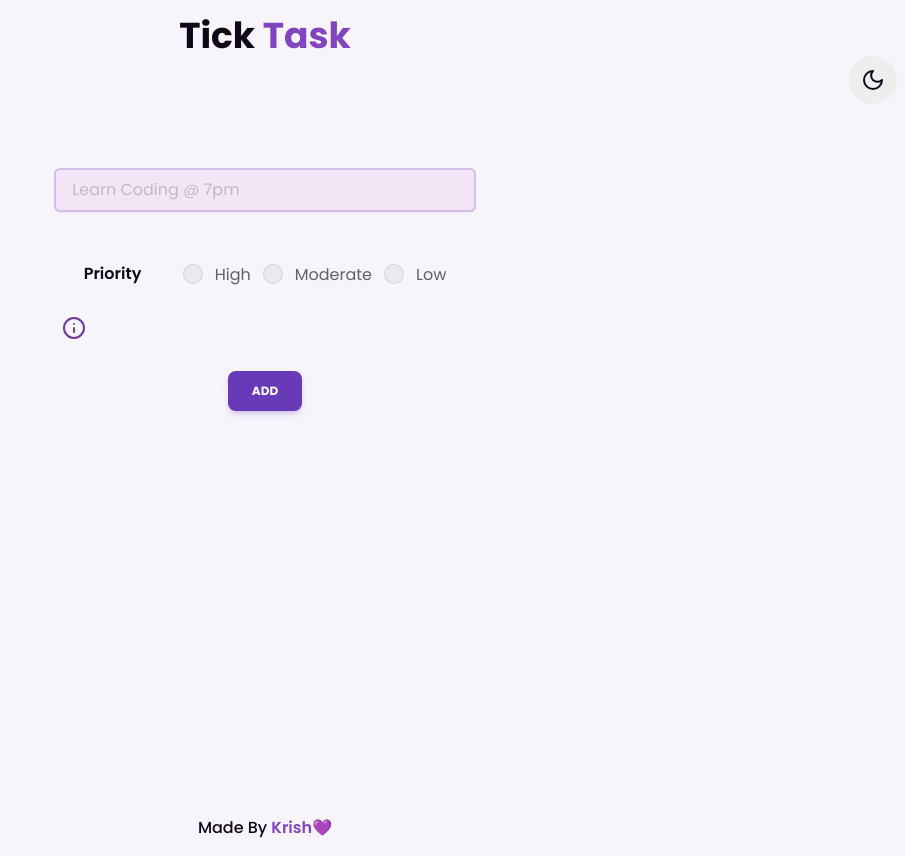
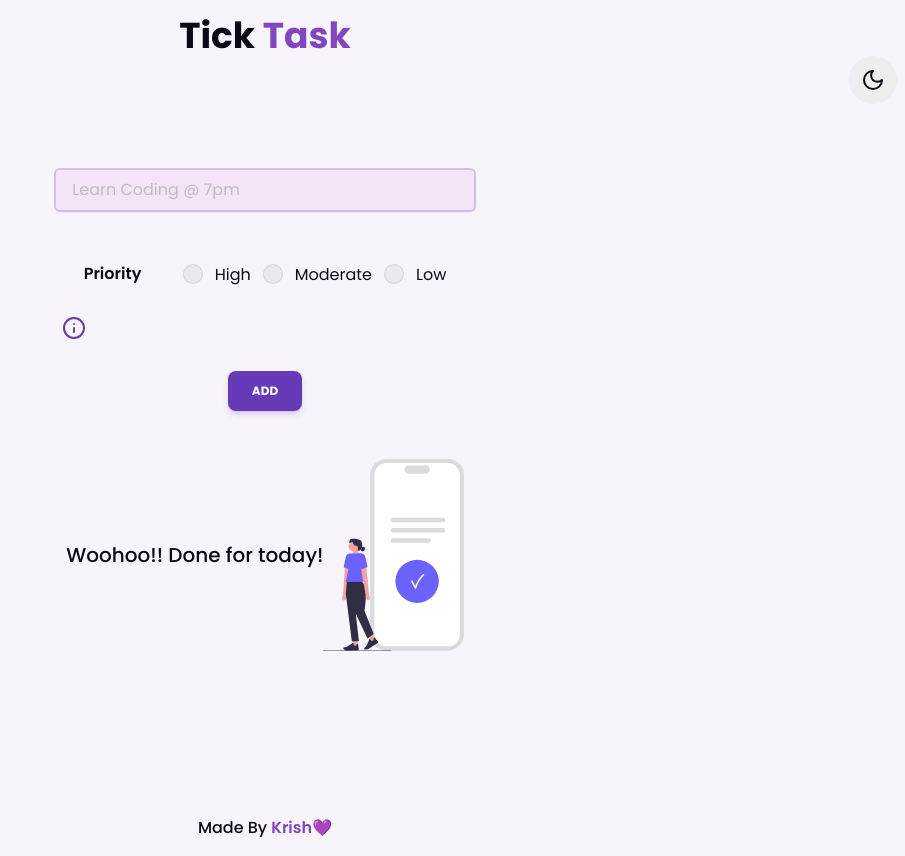
Before and after one commit to Krishrx/tick-task, a React (Vite) app: page / in a window 1280 px wide. Shown: the whole page, without its empty margins (375-1280 px from the left). Built offline with nearby package versions, Linux system fonts and the light colour scheme.

Commit message:
added svg and done some changes

```diff
--- a/src/components/Header.jsx
+++ b/src/components/Header.jsx
@@ -11,7 +11,7 @@ function Header() {
   return (
     <header className="flex flex-col justify-center items-center px-2 py-4">
           <h1></h1>
-          <h1 className="font-bold text-4xl">Tick <span className={`${isDark?'text-darkPrimary':'text-primary'}`}>Task</span></h1>
+          <h1 className="font-bold text-4xl cursor-pointer"><a href="https://tick-task-krishrx.vercel.app/">Tick <span className={`${isDark?'text-darkPrimary':'text-primary'}`}>Task</span></a></h1>
           <Tooltip
             content="Dark/Light Theme"
             animate={{
--- a/src/components/TaskFields.jsx
+++ b/src/components/TaskFields.jsx
@@ -117,13 +117,13 @@ function TaskFields() {
 
             <div className='flex flex-col md:flex-row'>
               <Radio name="priority" value="High" id="High" checked={taskFields.priority === "High"} onChange={handleChange} ripple={true} color='red' className={`p-0 transition-all hover:before:opacity-0 ${isDark?'border-gray-500 bg-gray-50':'border-gray-900/10 bg-gray-900/5'}`} label={<Typography
-               className="font-normal">High</Typography>}/>
+               className={`font-normal ${isDark?'text-darkText':'text-text'}`}>High</Typography>}/>
 
               <Radio name="priority" value="Moderate" id="Moderate" checked={taskFields.priority === "Moderate"} onChange={handleChange} ripple={true} color='amber'  className={`p-0 transition-all hover:before:opacity-0 ${isDark?'border-gray-500 bg-gray-50':'border-gray-900/10 bg-gray-900/5'}`} label={<Typography
-              className="font-normal">Moderate</Typography>}/>
+              className={`font-normal ${isDark?'text-darkText':'text-text'}`}>Moderate</Typography>}/>
 
               <Radio name="priority" value="Low" id="Low" checked={taskFields.priority === "Low"} onChange={handleChange} ripple={true} color='green'  className={`p-0 transition-all hover:before:opacity-0 ${isDark?'border-gray-500 bg-gray-50':'border-gray-900/10 bg-gray-900/5'}`} label={<Typography
-               className="font-normal ">Low</Typography>}/>
+               className={`font-normal ${isDark?'text-darkText':'text-text'}`}>Low</Typography>}/>
 
             </div>
           </div>
--- a/src/components/TodoTask.jsx
+++ b/src/components/TodoTask.jsx
@@ -85,11 +85,15 @@ function TodoTask() {
 
   return (
     <>
-    <section className="px-2 py-4 w-full space-y-4 flex flex-col justify-center items-center">
+    {modifiedArr.incomplete.length===0?(<section className="px-2 py-4 w-full flex justify-center items-center flex-wrap flex-col space-y-4 md:flex-row md:space-y-0">
+        <h1 className='font-medium text-xl py-4 md:py-0'>Woohoo!! Done for today!</h1>
+        <img src="../../public/completed svg.svg" alt="completed svg" className='h-48 mr-8 md:mr-0' />
+    </section>)
+    :(<section className="px-2 py-4 w-full space-y-4 flex flex-col justify-center items-center">
         <div className="w-8/12 md:w-4/12 space-y-6">
             {modifiedArr.incomplete}
         </div>
-    </section>
+    </section>)}
    { modifiedArr.complete.length>0? (<section className="px-2 py-4 w-full space-y-4 flex flex-col justify-center items-center">
             <div onClick={toggleOpen} className='flex items-center gap-2 cursor-pointer'>
                 <h1 className='font-medium'>Completed Task(s) {modifiedArr.complete.length}</h1>
```
Also changed, not shown: public/completed svg.svg (added).
